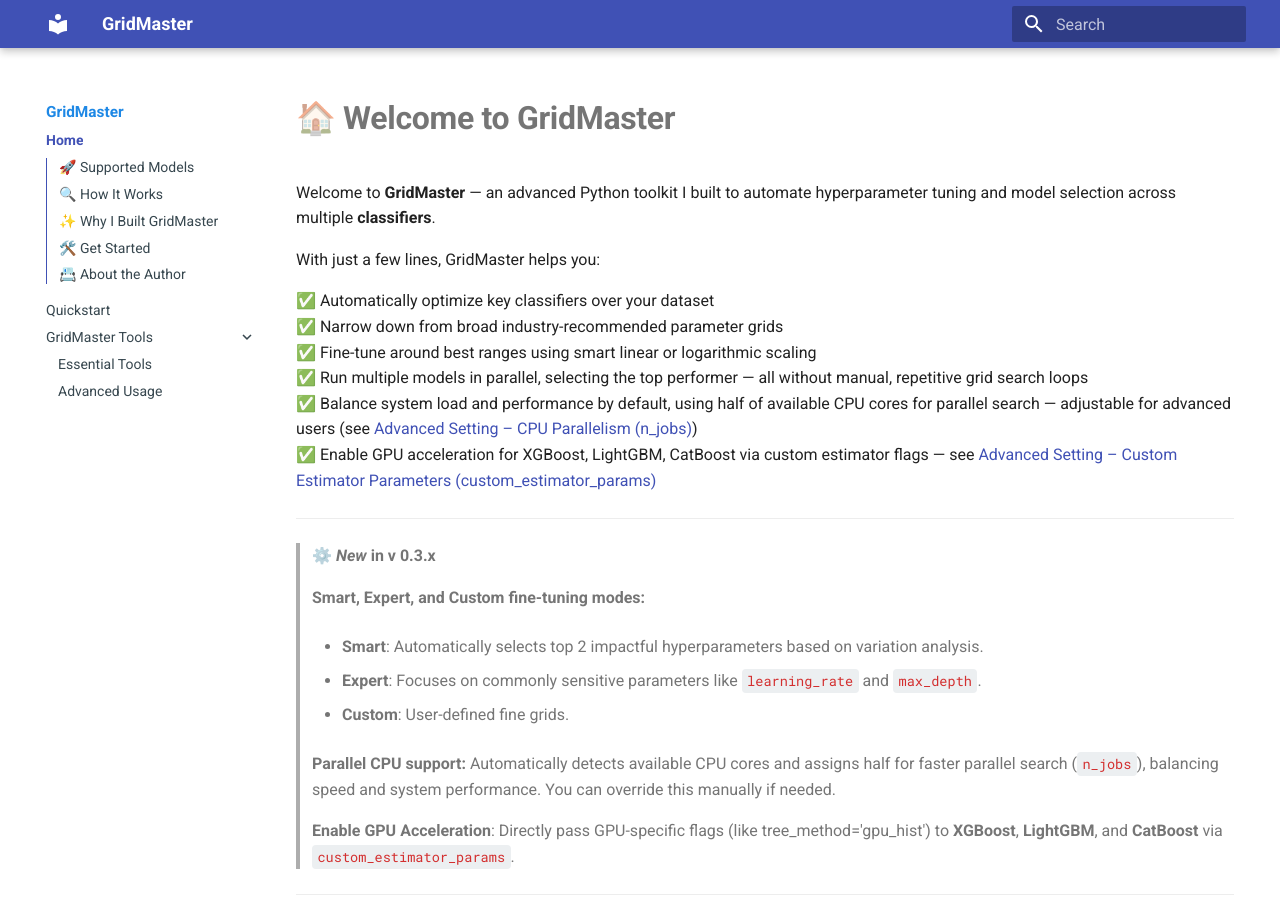
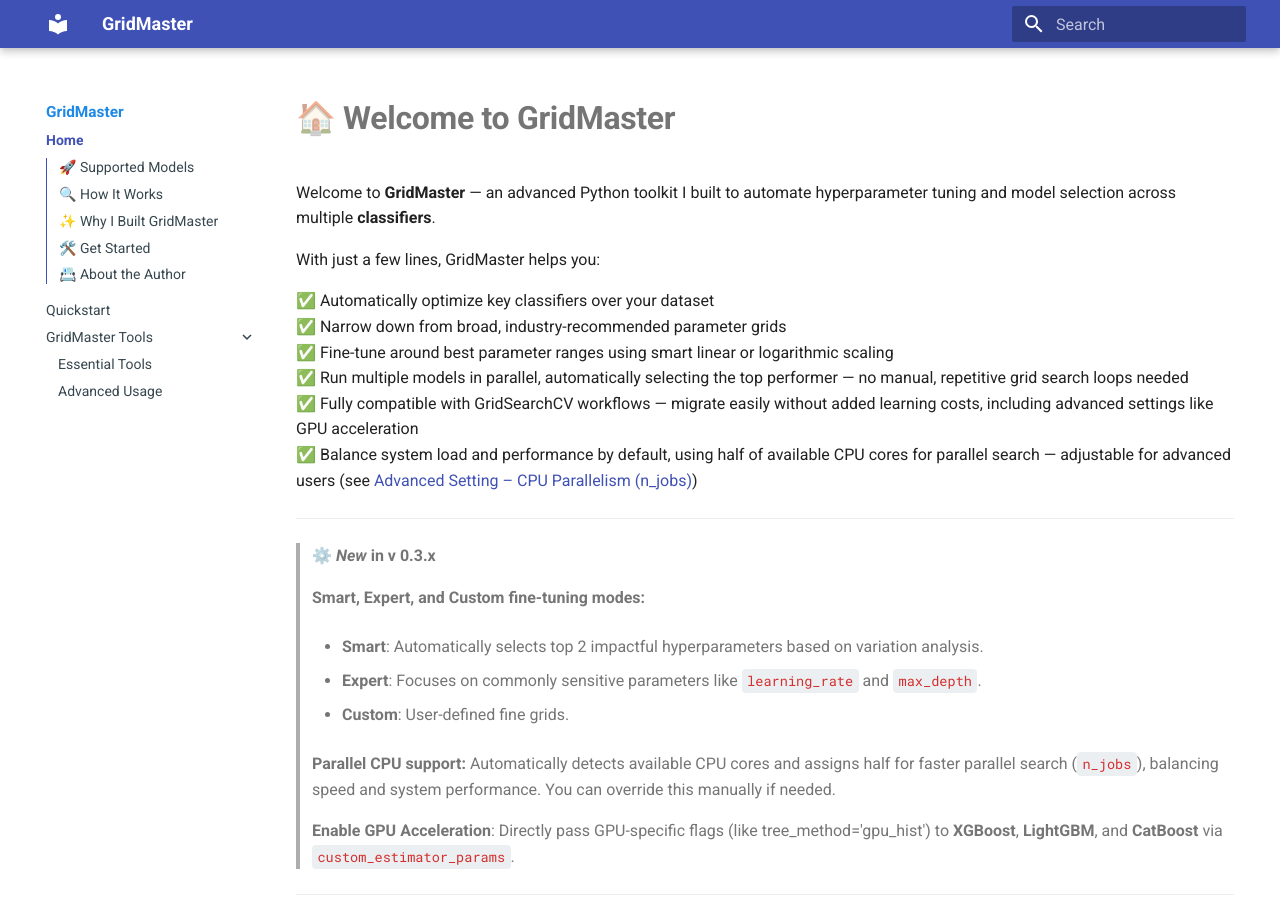
Before and after one commit to wins-wang/GridMaster, an MkDocs documentation site: the page built from docs/index.md, in a window 1280 px wide and 900 px high. Built offline with MkDocs 1.6.1 and Material for MkDocs 9.7.7, drawn with Linux system fonts in a browser that asks for light colours.

Commit message:
Update index.md with latest feature descriptions

```diff
--- a/docs/index.md
+++ b/docs/index.md
@@ -5,11 +5,11 @@
 With just a few lines, GridMaster helps you:
 
 ✅ Automatically optimize key classifiers over your dataset
-✅ Narrow down from broad industry-recommended parameter grids
-✅ Fine-tune around best ranges using smart linear or logarithmic scaling
-✅ Run multiple models in parallel, selecting the top performer — all without manual, repetitive grid search loops
-✅ Balance system load and performance by default, using half of available CPU cores for parallel search — adjustable for advanced users (see [Advanced Setting – CPU Parallelism (n_jobs)](api/advanced_api/#advanced-setting-cpu-parallelism-n_jobs))
-✅ Enable GPU acceleration for XGBoost, LightGBM, CatBoost via custom estimator flags — see [Advanced Setting – Custom Estimator Parameters (custom_estimator_params)](api/advanced_api/#advanced-setting-custom-estimator-parameters-custom_estimator_params)
+✅ Narrow down from broad, industry-recommended parameter grids
+✅ Fine-tune around best parameter ranges using smart linear or logarithmic scaling
+✅ Run multiple models in parallel, automatically selecting the top performer — no manual, repetitive grid search loops needed
+✅ Fully compatible with GridSearchCV workflows — migrate easily without added learning costs, including advanced settings like GPU acceleration
+✅ Balance system load and performance by default, using half of available CPU cores for parallel search — adjustable for advanced users (see [Advanced Setting – CPU Parallelism (n_jobs)](api/#advanced-setting-cpu-parallelism-n_jobs))
 
 ---
 
@@ -48,16 +48,16 @@
 ## 🔍 How It Works
 
 1. **Coarse Search**
-  Starts with broad, commonly recommended parameter grids for each classifier (e.g., C, max_depth, learning_rate), providing a robust initial exploration of the search space.
+    Starts with broad, commonly recommended parameter grids for each classifier (e.g., C, max_depth, learning_rate), providing a robust initial exploration of the search space.
 2. **Fine Search**
-  Automatically refines parameter ranges around the best coarse result:
-  For **linear-scale parameters**, narrows range by ±X% (default ±50%)
-  For **log-scale parameters** (like C, learning_rate), adjusts intelligently on the log scale ensuring meaningful search coverage without wasting runs.
+    Automatically refines parameter ranges around the best coarse result:
+    For **linear-scale parameters**, narrows range by ±X% (default ±50%)
+    For **log-scale parameters** (like C, learning_rate), adjusts intelligently on the log scale ensuring meaningful search coverage without wasting runs.
 3. **Multi-Stage Search**
-  Allows multiple fine-tuning rounds with custom precision, eliminating the need to manually loop grid searches for each model.
+    Allows multiple fine-tuning rounds with custom precision, eliminating the need to manually loop grid searches for each model.
 4. **By default, both Fine Search and Multi-Stage Search focus on the top 2 most impactful parameters (based on performance variation observed during the coarse search stage) for refinement.**
 5. **Multi-Model Comparison**
-  Trains and tunes all supported models in parallel, automatically identifies the top performer, and outputs detailed metrics and plots for interpretation.
+    Trains and tunes all supported models in parallel, automatically identifies the top performer, and outputs detailed metrics and plots for interpretation.
 
 ---
 
```
